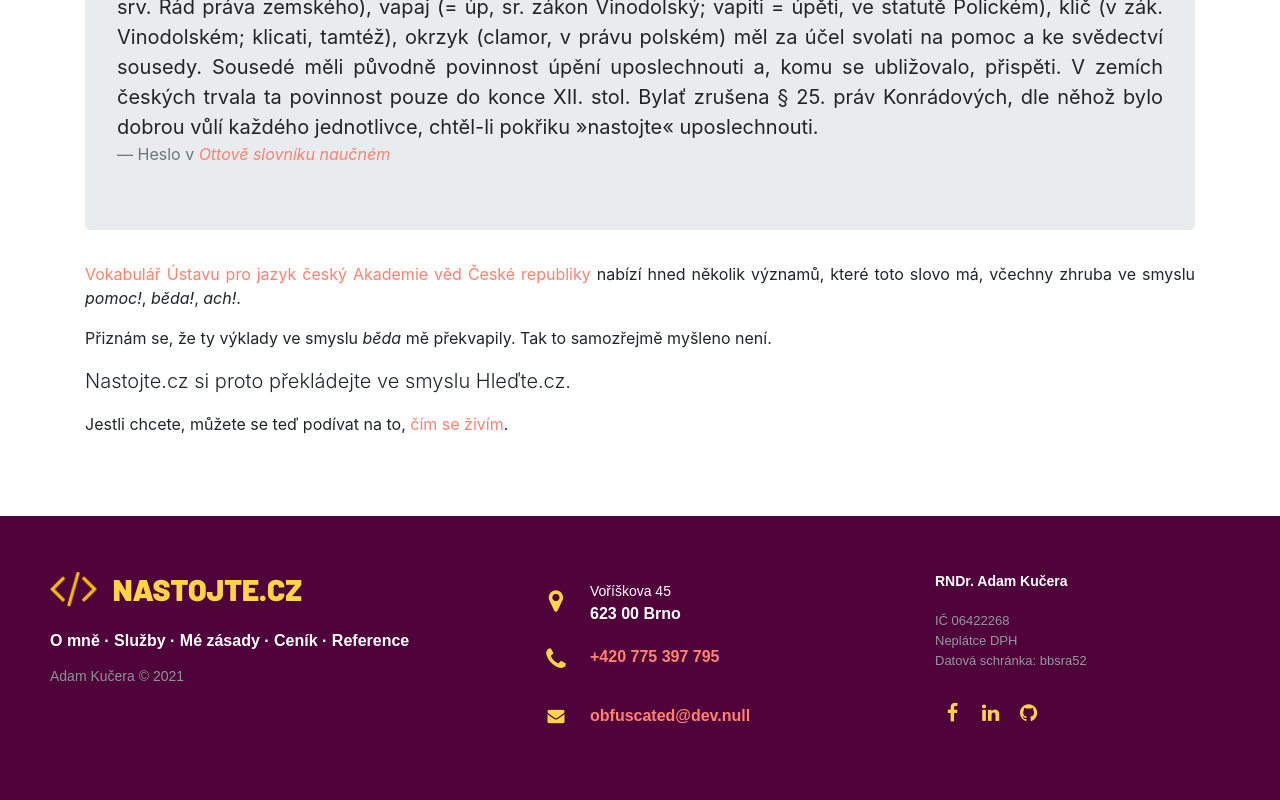
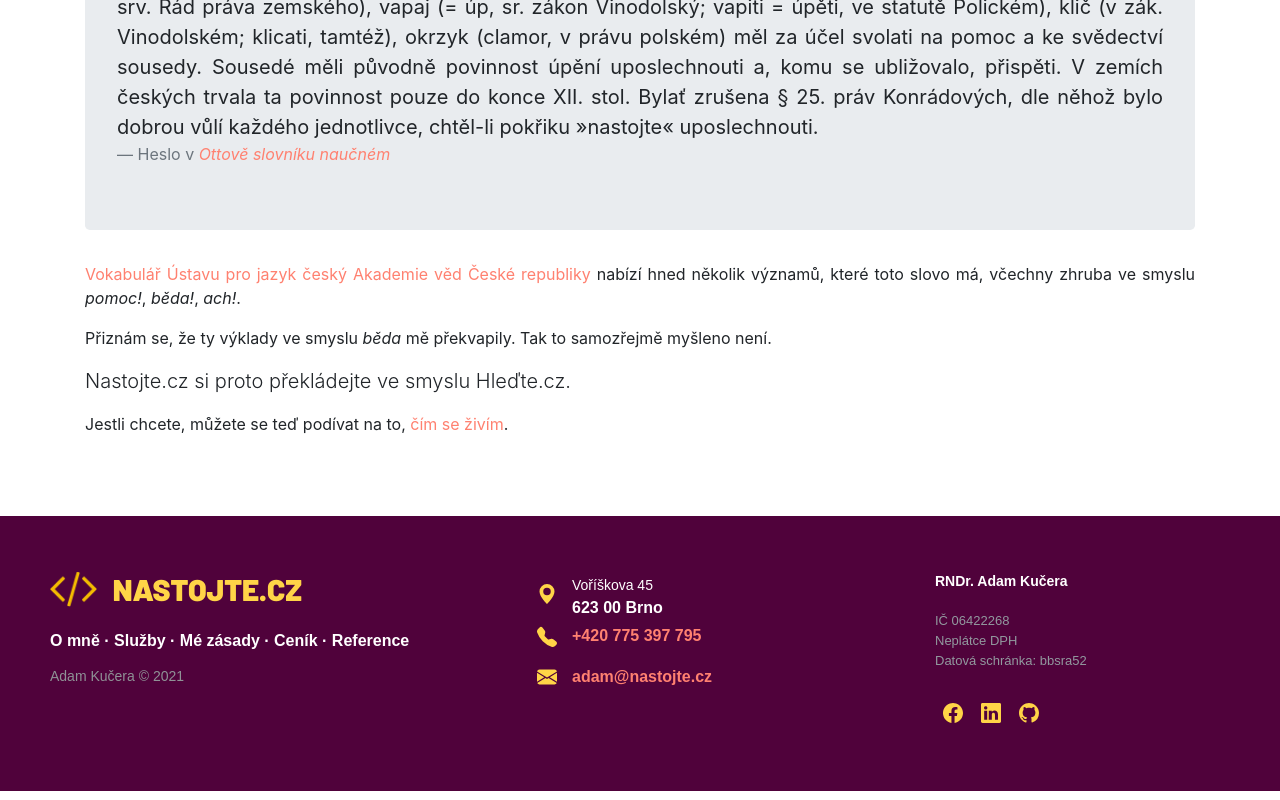
Before and after one commit to oookoook/nastojte-cz, a Vue app: page /vonnegut in a window 1280 px wide. Shown: the part 821-1621 px from the top of the page. Built offline with nearby package versions, Linux system fonts and the light colour scheme; what vue-resource would draw is missing.

Commit message:
icons/fonts update, bugfixes

```diff
--- a/src/Email.vue
+++ b/src/Email.vue
@@ -10,7 +10,7 @@ export default {
             'encodeEverything': true
             });
             */
-           return 'obfuscated@dev.null';
+           return '&#x61;&#x64;&#x61;&#x6D;&#x40;&#x6E;&#x61;&#x73;&#x74;&#x6F;&#x6A;&#x74;&#x65;&#x2E;&#x63;&#x7A;';
         }
     },
     methods: {
--- a/src/Footer.vue
+++ b/src/Footer.vue
@@ -23,17 +23,17 @@
 			<div class="footer-center">
 
 				<div>
-					<i class="fa fa-map-marker"></i>
+					<b-icon-geo-alt-fill class="nastojte-i" />
 					<p><span>Voříškova 45</span> 623 00 Brno</p>
 				</div>
 
 				<div>
-					<i class="fa fa-phone"></i>
+					<b-icon-telephone-fill class="nastojte-i"/>
 					<a href="tel:+420775397795">+420 775 397 795</a>
 				</div>
 
 				<div>
-					<i class="fa fa-envelope"></i>
+					<b-icon-envelope-fill class="nastojte-i nastojte-envelope"/>
 					<p><a :href="`mailto:${email}`" @click="decode" target="_blank" v-html="email"></a></p>
 				</div>
 
@@ -51,10 +51,10 @@
 				<div class="footer-icons">
 
 					<!--<a href="https://navolnenoze.cz/prezentace/adam-kucera/"><i class="ico-navolnenoze"></i></a>-->
-                    <a href="https://m.me/oookoook"><i class="fa fa-facebook"></i></a>
+                    <a href="https://m.me/oookoook" target="_blank"><b-icon-facebook /></a>
 					<!--<a href="https://medium.com/@akucera"><i class="ico-medium"></i></a>-->
-                    <a href="https://www.linkedin.com/in/adam-kucera-sw-dev/"><i class="fa fa-linkedin"></i></a>
-					<a href="https://github.com/oookoook"><i class="fa fa-github"></i></a>
+                    <a href="https://www.linkedin.com/in/adam-kucera-sw-dev/" target="_blank"><!--<i class="fa fa-linkedin"></i>--><b-icon-linkedin /></a>
+					<a href="https://github.com/oookoook" target="_blank"><b-icon-github /></a>
 
 				</div>
 
@@ -65,11 +65,21 @@
 <script>
 
 import Email from './Email.vue';
+import { BIconLinkedin, BIconFacebook, BIconGithub, BIconGeoAltFill, BIconTelephoneFill, BIconEnvelopeFill } from 'bootstrap-vue'
 
 export default {
     name: "Footer",
     mixins: [Email],
-    props: { title: String, ico: String }
+    props: { title: String, ico: String },
+	components: {
+		//BIcon,
+		BIconLinkedin,
+		BIconFacebook,
+		BIconGithub,
+		BIconGeoAltFill,
+		BIconTelephoneFill,
+		BIconEnvelopeFill
+	}
 }
 </script>
 <style scoped>
@@ -137,13 +147,13 @@ export default {
 	width: 35%;
 }
 
-.footer-distributed .footer-center i{
+.footer-distributed .footer-center .nastojte-i{
 	/* background-color:  #33383b;
 	color: #ffffff;*/
     color: #FFD447;
-	font-size: 25px;
-	width: 38px;
-	height: 38px;
+	/* font-size: 25px; */
+	width: 20px;
+	height: 20px;
 	border-radius: 50%;
 	text-align: center;
 	line-height: 42px;
@@ -151,7 +161,7 @@ export default {
 	vertical-align: middle;
 }
 
-.footer-distributed .footer-center i.fa-envelope{
+.footer-distributed .footer-center .nastojte-envelope{
 	font-size: 17px;
 	line-height: 38px;
 }
--- a/src/References.vue
+++ b/src/References.vue
@@ -224,7 +224,7 @@ export default {
             "Zendesk",
             "jQuery",
             "REST",
-            { name: "Google Apps Script" },
+            "Google Apps Script",
             "Google GSuite",
           ],
         },
@@ -258,7 +258,7 @@ export default {
             " frontend je vytvořený jako plugin do Google Spreadsheet.",
           technologies: [
             "Google GSuite",
-            { name: "Google Aps Script", icon: "googleappscript.png" },
+            "Google Apps Script",
             "Node.js",
             "Express",
             { name: "Google Chrome", cname: "chrome" },
@@ -321,7 +321,7 @@ export default {
             { name: "Apache Tomcat", cname: "tomcat" },
             "Javascript",
             "Java",
-            { name: "Microsoft SQL Server", icon: "mssql.png" },
+            { name: "Microsoft SQL Server", cname: "mssql" },
             "Git",
           ],
         },
--- a/src/TechTable.vue
+++ b/src/TechTable.vue
@@ -35,7 +35,7 @@ export default {
                     { category: 'Backend',
                         like: [ 'Node.js', 'Express', 'Spring' ], know: [ 'Java', { name: '.NET Framework', cname: 'dotnet'} ] },
                     { category: 'Skriptování',
-                        like: [ 'Node.js', {name: 'PowerShell' } ], know: [ 'Python', 'Bash' ] },
+                        like: [ 'Node.js', 'PowerShell'], know: [ 'Python', 'Bash' ] },
                     { category: 'Databáze',
                         like: [{ name: 'Microsoft SQL Server', cname: 'mssql' }, 'AWS DynamoDB' ], know: [ 'SOLR', 'MySQL' ] },
                     { category: 'Komunikace a rozhraní',
@@ -45,7 +45,7 @@ export default {
                     { category: 'Vývojová prostředí',
                          like: [ 'Eclipse', { name: 'Visual Studio Code', cname: 'vscode' }, ], know: [ 'NetBeans', ] },
                     { category: 'Správa kódu a závislostí',
-                         like: [ 'Webpack', { name: 'Maven' }, 'Git' ], know: [ 'Subversion' ] }
+                         like: [ 'Webpack', 'Maven', 'Git' ], know: [ 'Subversion' ] }
                 ]
     };
   },
```
Also changed, not shown: assets/tech/google-apps-script.svg (renamed from assets/tech/googleappscript.svg), src/index.ejs.
